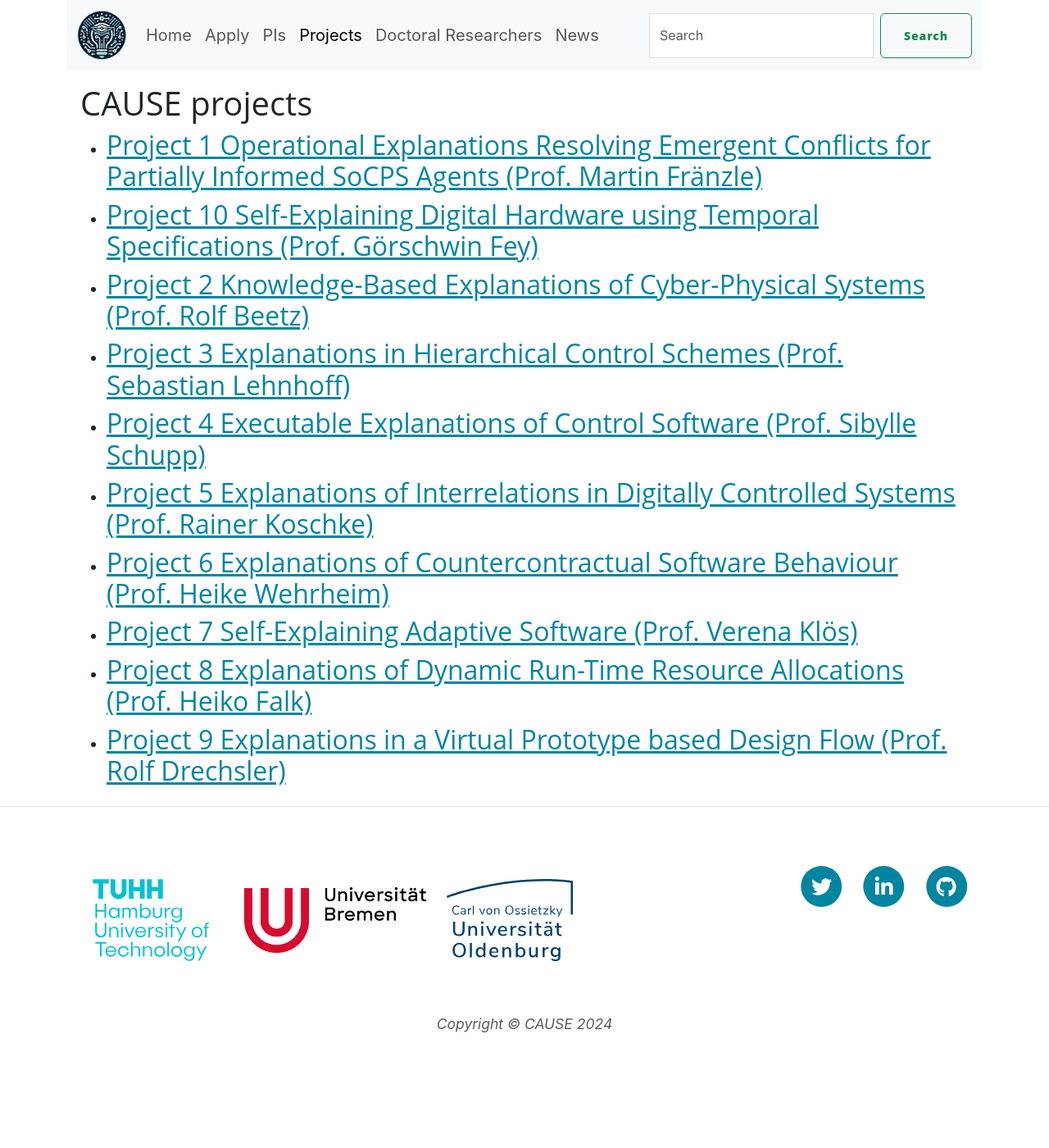
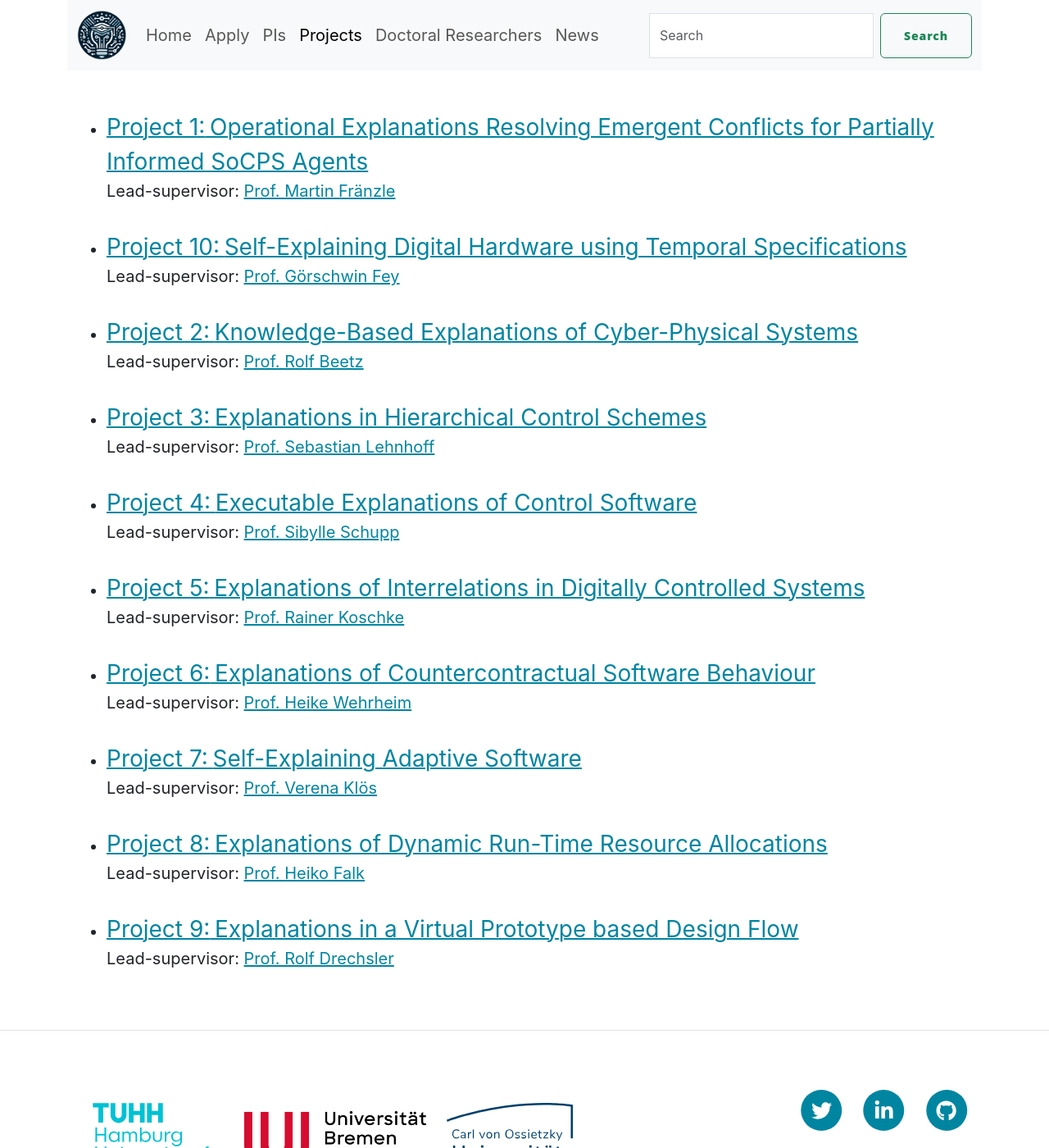
Before and after one commit to rtg-cause/rtg-cause.github.io, a Jekyll site: the page built from projects.html, in a window 1280 px wide and 1400 px high. Shown: the whole window at 82% size. Built offline with Jekyll 4.4.1, drawn with Linux system fonts in a browser that asks for light colours; nearby versions of some CDN libraries.

Commit message:
Spacing fixed. Projects page looks nicer now.

```diff
--- a/_layouts/default.html
+++ b/_layouts/default.html
@@ -22,7 +22,7 @@
         </div>
       </header>
       <section>
-        <div class="container">
+        <div class="container py-3">
         {{ content }}
         </div>
       </section>
--- a/index.html
+++ b/index.html
@@ -40,7 +40,7 @@
             {% endfor %}
 
             <!-- Pager-->
-            <div class="d-flex justify-content-end mb-4"><a class="btn btn-primary text-uppercase" href="news.html">Older Posts →</a></div>
+            <div class="d-flex justify-content-end mb-4"><a class="btn btn-primary text-uppercase" href="news.html">Older News →</a></div>
         </div>
     </div>
 </div>
--- a/news.html
+++ b/news.html
@@ -1,12 +1,11 @@
 ---
 title: News
 ---
-<h1>Latest Posts</h1>
 
 <ul>
   {% for post in site.posts %}
     <li>
-      <h2><a href="{{ post.url }}">{{ post.title }}</a></h2>
+      <h3><a href="{{ post.url }}">{{ post.title }}</a></h3>
       {{ post.excerpt }}
     </li>
   {% endfor %}
--- a/projects.html
+++ b/projects.html
@@ -3,14 +3,25 @@ title: News
 ---
 
 <div class="m-3">
-<h1>CAUSE projects</h1>
 
 <ul>
-  {% for project in site.projects %}
+  {% assign projects_sorted = site.projects | sort: "path" %}
+  {% for project in projects_sorted %}
     <li>
       {% assign lead = site.pis | where: 'short_name', project.lead | first %}
-      <h2><a href="{{ project.url }}">Project {{ project.name | replace:'.md',''}} {{ project.title }} ({{ lead.name }})</a></h2>
-      <!-- {{ project.excerpt }} --!>
+      <p>
+      <a href="{{ project.url }}">
+        <span class="fs-3">Project {{ project.id | split: "/" | last }}:</span>
+        <span class="fs-3">{{ project.title }}</span>
+      </a>
+      <br>
+      <span class="fs-5">Lead-supervisor: <a href="{{ lead.url }}">{{ lead.name }}</a></span>
+      <div class="collapse" id="projectCollapse{{ project.id | split: "/" | last }}">
+        <div class="card card-body">
+          Some placeholder content for the collapse component. This panel is hidden by default but revealed when the user activates the relevant trigger.
+        </div>
+      </div>
+      </p>
     </li>
   {% endfor %}
 </ul>
```
Also changed, not shown: _includes/logobar.html (deleted, +0 -34 lines), _layouts/pi.html (+4 -4 lines), _layouts/project.html (+3 -13 lines), _projects/projects.md (deleted, +0 -10 lines).
